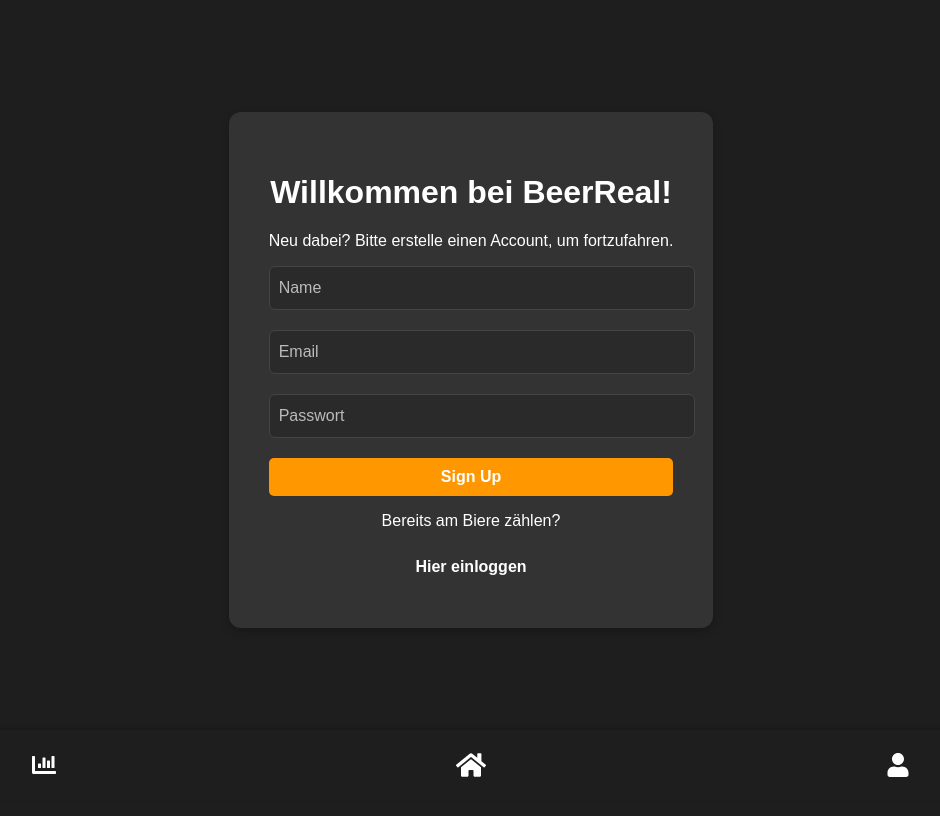
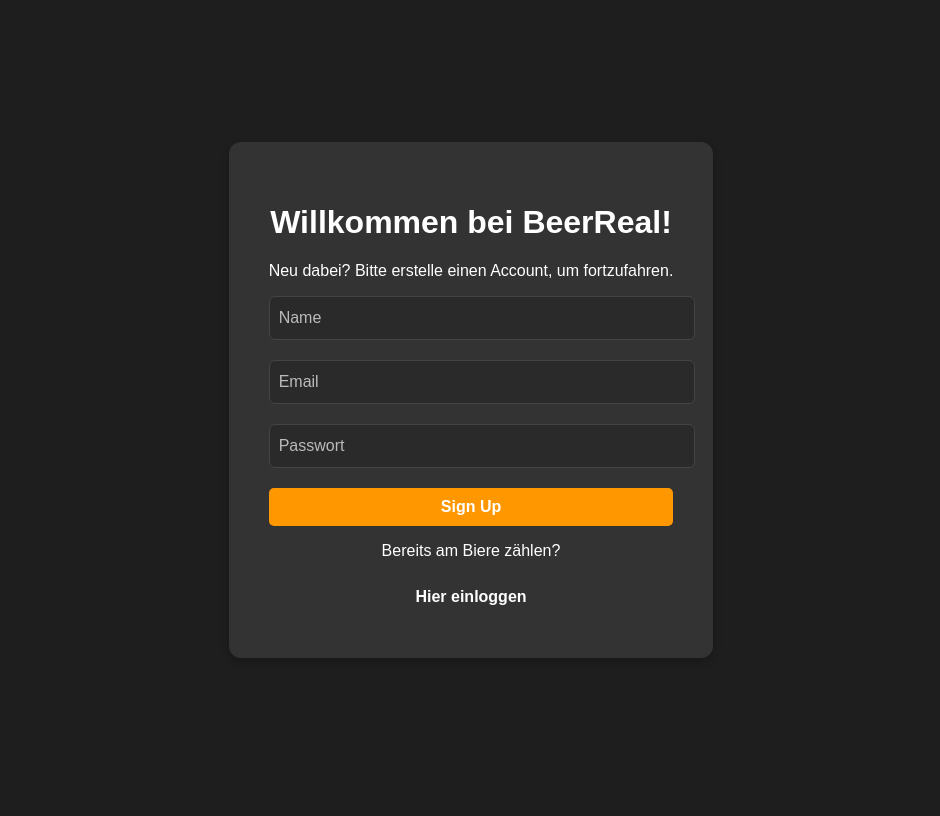
Before and after one commit to frederikbckl/beerreal, a React (Create React App) app: page /signup in a window 1280 px wide. Shown: the top 816 px of the page, without its empty margins (169-1109 px from the left). Built offline with nearby package versions, Linux system fonts and the light colour scheme; no server answers; the database is empty.

Commit message:
hide tab bar when on login or signup page

```diff
--- a/src/App.js
+++ b/src/App.js
@@ -104,13 +104,12 @@
   };
 
   return (
-    <div style={{ paddingBottom: "60px" }}> {/* Prevent content from being blocked by tab bar */}
+    <div style={{ paddingBottom: user ? "60px" : "0px" }}> {/* Prevent content from being blocked by tab bar when logged in */}
       <Routes>
         {/* Login Page */}
         <Route path="/" element={user ? (
           <div style={containerStyle}>
             <div style={boxStyle}>
-          {/* <div style={{ textAlign: "center", marginTop: "80px" }}> */}
               <h1>Road to One Million Beer</h1>
               <h1>{beerCount}</h1>
               <button
@@ -134,7 +133,6 @@
                 Danke, dass Du uns auf diesem Weg begleitest. 🍻
               </p>
               <button
-                // onClick={() => setUser(null)}
                 onClick={handleLogout}
                 style={{
                   fontSize: "18px",
@@ -160,7 +158,7 @@
         {/* Signup Page */}
         <Route path="/signup" element={<Signup />} />
       </Routes>
-      <TabBar />
+      { user && <TabBar />}
     </div>
   );
 }
--- a/src/TabBar.css
+++ b/src/TabBar.css
@@ -5,7 +5,7 @@
     width: 100%;
     background-color: #1e1e1e;
     display: flex;
-    justify-content: center;
+    justify-content: space-around;
     /* Centers the bar */
     align-items: center;
     padding: 10px 0;
```
